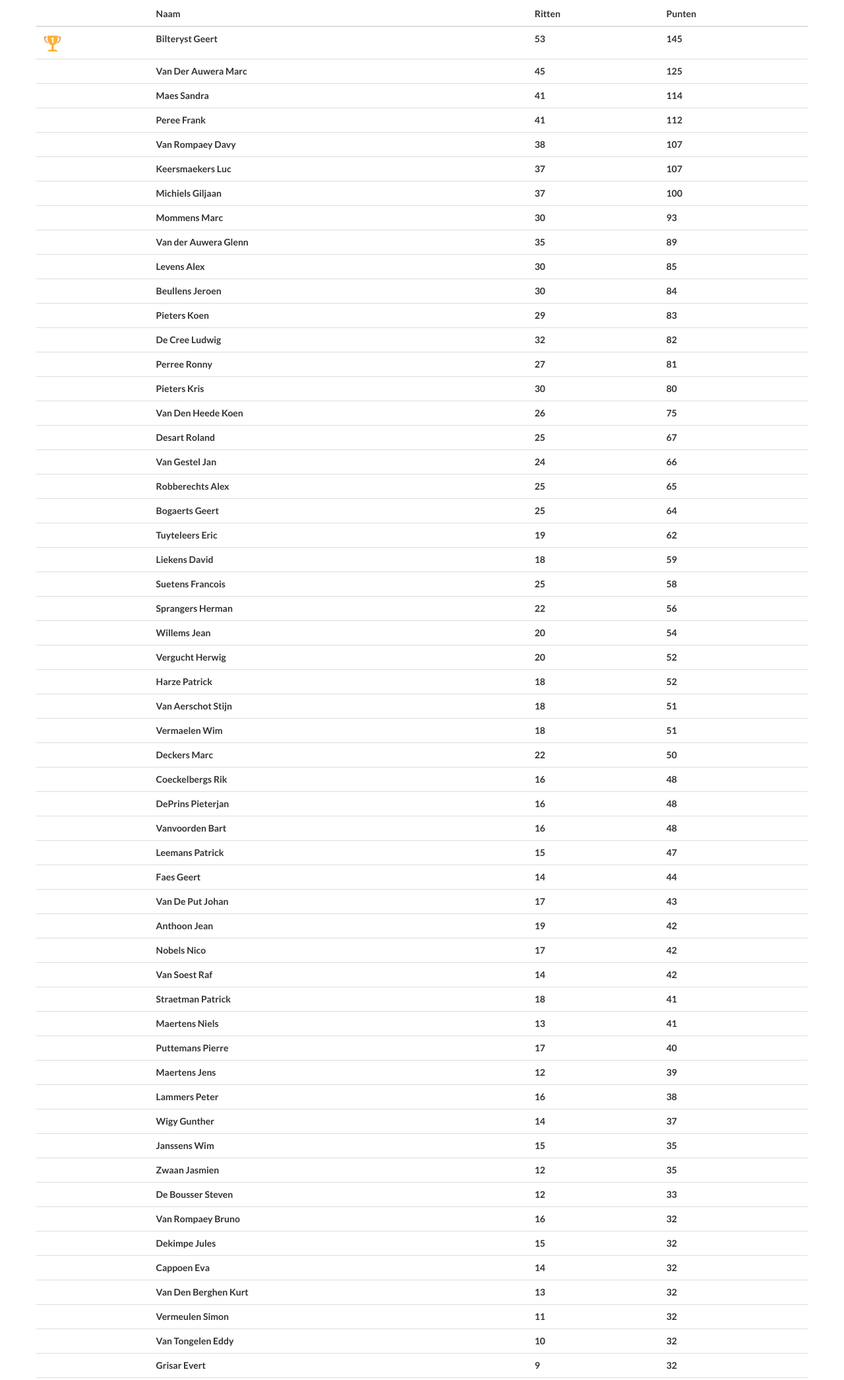
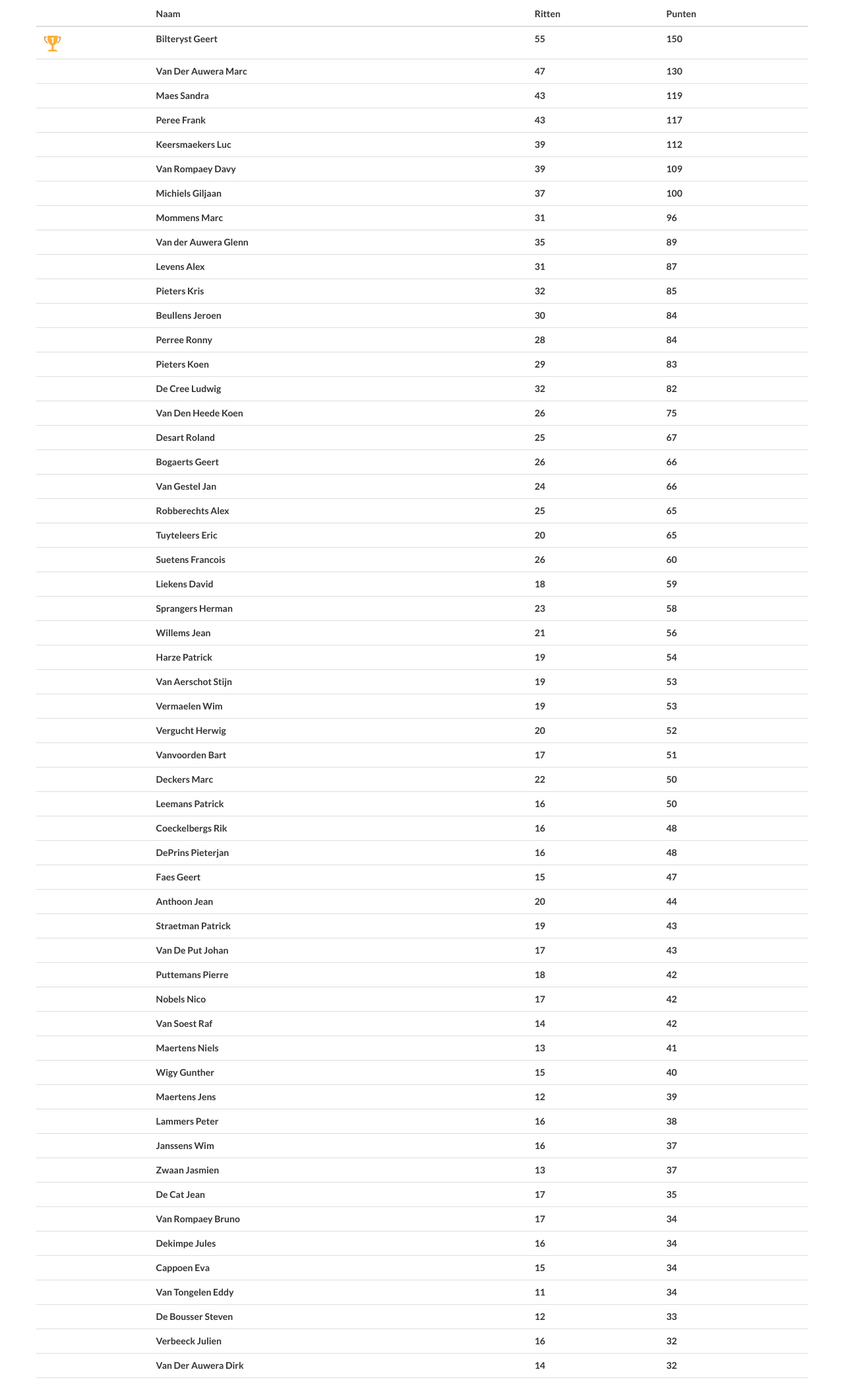
Before and after one commit to jbeullen/wtctilt, a website: page site/klassement.html in a window 1280 px wide. Shown: the part 174-2265 px from the top of the page at 66% size. Drawn offline with Linux system fonts and the light colour scheme.

Commit message:
19/0/2019: update leaderboard and calendar

```diff
--- a/site/klassement.html
+++ b/site/klassement.html
@@ -111,76 +111,76 @@
                         </thead>
                         <tbody>
 
-                        <tr><td><img src="img/kom.png"/></td><td>Bilteryst Geert</td><td>53</td><td>145</td></tr>
-                        <tr><td>&nbsp;</td><td>Van Der Auwera Marc</td><td>45</td><td>125</td></tr>
-                        <tr><td>&nbsp;</td><td>Maes Sandra</td><td>41</td><td>114</td></tr>
-                        <tr><td>&nbsp;</td><td>Peree Frank</td><td>41</td><td>112</td></tr>
-                        <tr><td>&nbsp;</td><td>Van Rompaey Davy</td><td>38</td><td>107</td></tr>
-                        <tr><td>&nbsp;</td><td>Keersmaekers Luc</td><td>37</td><td>107</td></tr>
+                        <tr><td><img src="img/kom.png"/></td><td>Bilteryst Geert</td><td>55</td><td>150</td></tr>
+                        <tr><td>&nbsp;</td><td>Van Der Auwera Marc</td><td>47</td><td>130</td></tr>
+                        <tr><td>&nbsp;</td><td>Maes Sandra</td><td>43</td><td>119</td></tr>
+                        <tr><td>&nbsp;</td><td>Peree Frank</td><td>43</td><td>117</td></tr>
+                        <tr><td>&nbsp;</td><td>Keersmaekers Luc</td><td>39</td><td>112</td></tr>
+                        <tr><td>&nbsp;</td><td>Van Rompaey Davy</td><td>39</td><td>109</td></tr>
                         <tr><td>&nbsp;</td><td>Michiels Giljaan</td><td>37</td><td>100</td></tr>
-                        <tr><td>&nbsp;</td><td>Mommens Marc</td><td>30</td><td>93</td></tr>
+                        <tr><td>&nbsp;</td><td>Mommens Marc</td><td>31</td><td>96</td></tr>
                         <tr><td>&nbsp;</td><td>Van der Auwera Glenn</td><td>35</td><td>89</td></tr>
-                        <tr><td>&nbsp;</td><td>Levens Alex</td><td>30</td><td>85</td></tr>
+                        <tr><td>&nbsp;</td><td>Levens Alex</td><td>31</td><td>87</td></tr>
+                        <tr><td>&nbsp;</td><td>Pieters Kris</td><td>32</td><td>85</td></tr>
                         <tr><td>&nbsp;</td><td>Beullens Jeroen</td><td>30</td><td>84</td></tr>
+                        <tr><td>&nbsp;</td><td>Perree Ronny</td><td>28</td><td>84</td></tr>
                         <tr><td>&nbsp;</td><td>Pieters Koen</td><td>29</td><td>83</td></tr>
                         <tr><td>&nbsp;</td><td>De Cree Ludwig</td><td>32</td><td>82</td></tr>
-                        <tr><td>&nbsp;</td><td>Perree Ronny</td><td>27</td><td>81</td></tr>
-                        <tr><td>&nbsp;</td><td>Pieters Kris</td><td>30</td><td>80</td></tr>
                         <tr><td>&nbsp;</td><td>Van Den Heede Koen</td><td>26</td><td>75</td></tr>
                         <tr><td>&nbsp;</td><td>Desart Roland</td><td>25</td><td>67</td></tr>
+                        <tr><td>&nbsp;</td><td>Bogaerts Geert</td><td>26</td><td>66</td></tr>
                         <tr><td>&nbsp;</td><td>Van Gestel Jan</td><td>24</td><td>66</td></tr>
                         <tr><td>&nbsp;</td><td>Robberechts Alex</td><td>25</td><td>65</td></tr>
-                        <tr><td>&nbsp;</td><td>Bogaerts Geert</td><td>25</td><td>64</td></tr>
-                        <tr><td>&nbsp;</td><td>Tuyteleers Eric</td><td>19</td><td>62</td></tr>
+                        <tr><td>&nbsp;</td><td>Tuyteleers Eric</td><td>20</td><td>65</td></tr>
+                        <tr><td>&nbsp;</td><td>Suetens Francois</td><td>26</td><td>60</td></tr>
                         <tr><td>&nbsp;</td><td>Liekens David</td><td>18</td><td>59</td></tr>
-                        <tr><td>&nbsp;</td><td>Suetens Francois</td><td>25</td><td>58</td></tr>
-                        <tr><td>&nbsp;</td><td>Sprangers Herman</td><td>22</td><td>56</td></tr>
-                        <tr><td>&nbsp;</td><td>Willems Jean</td><td>20</td><td>54</td></tr>
+                        <tr><td>&nbsp;</td><td>Sprangers Herman</td><td>23</td><td>58</td></tr>
+                        <tr><td>&nbsp;</td><td>Willems Jean</td><td>21</td><td>56</td></tr>
+                        <tr><td>&nbsp;</td><td>Harze Patrick</td><td>19</td><td>54</td></tr>
+                        <tr><td>&nbsp;</td><td>Van Aerschot Stijn</td><td>19</td><td>53</td></tr>
+                        <tr><td>&nbsp;</td><td>Vermaelen Wim</td><td>19</td><td>53</td></tr>
                         <tr><td>&nbsp;</td><td>Vergucht Herwig</td><td>20</td><td>52</td></tr>
-                        <tr><td>&nbsp;</td><td>Harze Patrick</td><td>18</td><td>52</td></tr>
-                        <tr><td>&nbsp;</td><td>Van Aerschot Stijn</td><td>18</td><td>51</td></tr>
-                        <tr><td>&nbsp;</td><td>Vermaelen Wim</td><td>18</td><td>51</td></tr>
+                        <tr><td>&nbsp;</td><td>Vanvoorden Bart</td><td>17</td><td>51</td></tr>
                         <tr><td>&nbsp;</td><td>Deckers Marc</td><td>22</td><td>50</td></tr>
+                        <tr><td>&nbsp;</td><td>Leemans Patrick</td><td>16</td><td>50</td></tr>
                         <tr><td>&nbsp;</td><td>Coeckelbergs Rik</td><td>16</td><td>48</td></tr>
                         <tr><td>&nbsp;</td><td>DePrins Pieterjan</td><td>16</td><td>48</td></tr>
-                        <tr><td>&nbsp;</td><td>Vanvoorden Bart</td><td>16</td><td>48</td></tr>
-                        <tr><td>&nbsp;</td><td>Leemans Patrick</td><td>15</td><td>47</td></tr>
-                        <tr><td>&nbsp;</td><td>Faes Geert</td><td>14</td><td>44</td></tr>
+                        <tr><td>&nbsp;</td><td>Faes Geert</td><td>15</td><td>47</td></tr>
+                        <tr><td>&nbsp;</td><td>Anthoon Jean</td><td>20</td><td>44</td></tr>
+                        <tr><td>&nbsp;</td><td>Straetman Patrick</td><td>19</td><td>43</td></tr>
                         <tr><td>&nbsp;</td><td>Van De Put Johan</td><td>17</td><td>43</td></tr>
-                        <tr><td>&nbsp;</td><td>Anthoon Jean</td><td>19</td><td>42</td></tr>
+                        <tr><td>&nbsp;</td><td>Puttemans Pierre</td><td>18</td><td>42</td></tr>
                         <tr><td>&nbsp;</td><td>Nobels Nico</td><td>17</td><td>42</td></tr>
                         <tr><td>&nbsp;</td><td>Van Soest Raf</td><td>14</td><td>42</td></tr>
-                        <tr><td>&nbsp;</td><td>Straetman Patrick</td><td>18</td><td>41</td></tr>
                         <tr><td>&nbsp;</td><td>Maertens Niels</td><td>13</td><td>41</td></tr>
-                        <tr><td>&nbsp;</td><td>Puttemans Pierre</td><td>17</td><td>40</td></tr>
+                        <tr><td>&nbsp;</td><td>Wigy Gunther</td><td>15</td><td>40</td></tr>
                         <tr><td>&nbsp;</td><td>Maertens Jens</td><td>12</td><td>39</td></tr>
                         <tr><td>&nbsp;</td><td>Lammers Peter</td><td>16</td><td>38</td></tr>
-                        <tr><td>&nbsp;</td><td>Wigy Gunther</td><td>14</td><td>37</td></tr>
-                        <tr><td>&nbsp;</td><td>Janssens Wim</td><td>15</td><td>35</td></tr>
-                        <tr><td>&nbsp;</td><td>Zwaan Jasmien</td><td>12</td><td>35</td></tr>
+                        <tr><td>&nbsp;</td><td>Janssens Wim</td><td>16</td><td>37</td></tr>
+                        <tr><td>&nbsp;</td><td>Zwaan Jasmien</td><td>13</td><td>37</td></tr>
+                        <tr><td>&nbsp;</td><td>De Cat Jean</td><td>17</td><td>35</td></tr>
+                        <tr><td>&nbsp;</td><td>Van Rompaey Bruno</td><td>17</td><td>34</td></tr>
+                        <tr><td>&nbsp;</td><td>Dekimpe Jules</td><td>16</td><td>34</td></tr>
+                        <tr><td>&nbsp;</td><td>Cappoen Eva</td><td>15</td><td>34</td></tr>
+                        <tr><td>&nbsp;</td><td>Van Tongelen Eddy</td><td>11</td><td>34</td></tr>
                         <tr><td>&nbsp;</td><td>De Bousser Steven</td><td>12</td><td>33</td></tr>
-                        <tr><td>&nbsp;</td><td>Van Rompaey Bruno</td><td>16</td><td>32</td></tr>
-                        <tr><td>&nbsp;</td><td>Dekimpe Jules</td><td>15</td><td>32</td></tr>
-                        <tr><td>&nbsp;</td><td>Cappoen Eva</td><td>14</td><td>32</td></tr>
+                        <tr><td>&nbsp;</td><td>Verbeeck Julien</td><td>16</td><td>32</td></tr>
+                        <tr><td>&nbsp;</td><td>Van Der Auwera Dirk</td><td>14</td><td>32</td></tr>
                         <tr><td>&nbsp;</td><td>Van Den Berghen Kurt</td><td>13</td><td>32</td></tr>
                         <tr><td>&nbsp;</td><td>Vermeulen Simon</td><td>11</td><td>32</td></tr>
-                        <tr><td>&nbsp;</td><td>Van Tongelen Eddy</td><td>10</td><td>32</td></tr>
                         <tr><td>&nbsp;</td><td>Grisar Evert</td><td>9</td><td>32</td></tr>
                         <tr><td>&nbsp;</td><td>Vanhove Lander</td><td>12</td><td>31</td></tr>
                         <tr><td>&nbsp;</td><td>Thielemans Wouter</td><td>11</td><td>31</td></tr>
-                        <tr><td>&nbsp;</td><td>De Cat Jean</td><td>15</td><td>30</td></tr>
-                        <tr><td>&nbsp;</td><td>Verbeeck Julien</td><td>15</td><td>30</td></tr>
-                        <tr><td>&nbsp;</td><td>Van Der Auwera Dirk</td><td>13</td><td>30</td></tr>
+                        <tr><td>&nbsp;</td><td>Schmit Eddy</td><td>14</td><td>30</td></tr>
                         <tr><td>&nbsp;</td><td>Gyssels Herman</td><td>14</td><td>28</td></tr>
                         <tr><td>&nbsp;</td><td>Roofthoofd Steven</td><td>13</td><td>28</td></tr>
-                        <tr><td>&nbsp;</td><td>Schmit Eddy</td><td>13</td><td>28</td></tr>
                         <tr><td>&nbsp;</td><td>Wauters Paul</td><td>12</td><td>28</td></tr>
                         <tr><td>&nbsp;</td><td>Van Doren Peter</td><td>11</td><td>28</td></tr>
+                        <tr><td>&nbsp;</td><td>Vermeulen Bert</td><td>9</td><td>24</td></tr>
                         <tr><td>&nbsp;</td><td>Van Hoey Jos</td><td>9</td><td>22</td></tr>
-                        <tr><td>&nbsp;</td><td>Vermeulen Bert</td><td>8</td><td>21</td></tr>
+                        <tr><td>&nbsp;</td><td>Suykens Marc</td><td>10</td><td>21</td></tr>
                         <tr><td>&nbsp;</td><td>Kerremans Joris</td><td>9</td><td>20</td></tr>
                         <tr><td>&nbsp;</td><td>Vastavel Johnny</td><td>6</td><td>20</td></tr>
-                        <tr><td>&nbsp;</td><td>Suykens Marc</td><td>9</td><td>19</td></tr>
                         <tr><td>&nbsp;</td><td>Huybrechts Seppe</td><td>6</td><td>17</td></tr>
                         <tr><td>&nbsp;</td><td>Van Den Heuvel Joeri</td><td>6</td><td>17</td></tr>
                         <tr><td>&nbsp;</td><td>Vanhove Marnix</td><td>6</td><td>16</td></tr>
@@ -189,14 +189,14 @@
                         <tr><td>&nbsp;</td><td>Chung Mat</td><td>3</td><td>12</td></tr>
                         <tr><td>&nbsp;</td><td>Vermeulen Luc</td><td>5</td><td>11</td></tr>
                         <tr><td>&nbsp;</td><td>Coenen Johan</td><td>5</td><td>10</td></tr>
+                        <tr><td>&nbsp;</td><td>Schmit Eric</td><td>4</td><td>10</td></tr>
                         <tr><td>&nbsp;</td><td>De Busser Barthold</td><td>4</td><td>8</td></tr>
-                        <tr><td>&nbsp;</td><td>Schmit Eric</td><td>3</td><td>8</td></tr>
                         <tr><td>&nbsp;</td><td>Uytterhoeven Mark</td><td>2</td><td>8</td></tr>
                         <tr><td>&nbsp;</td><td>Verheyen Jos</td><td>2</td><td>8</td></tr>
                         <tr><td>&nbsp;</td><td>Aerts Sandra</td><td>3</td><td>7</td></tr>
                         <tr><td>&nbsp;</td><td>Lauwers Pascal</td><td>3</td><td>6</td></tr>
+                        <tr><td>&nbsp;</td><td>Mareels Steven</td><td>3</td><td>6</td></tr>
                         <tr><td>&nbsp;</td><td>Voets Alex</td><td>2</td><td>6</td></tr>
-                        <tr><td>&nbsp;</td><td>Mareels Steven</td><td>2</td><td>4</td></tr>
                         <tr><td>&nbsp;</td><td>Vydt Tom</td><td>2</td><td>4</td></tr>
                         <tr><td>&nbsp;</td><td>Frans Ilse</td><td>2</td><td>4</td></tr>
                         <tr><td>&nbsp;</td><td>Bal Jurgen </td><td>1</td><td>2</td></tr>
```
Also changed, not shown: site/kalender.html (+3 -3 lines).
